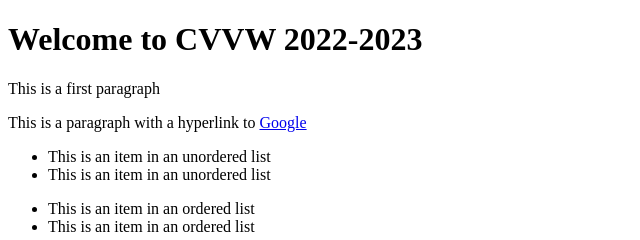
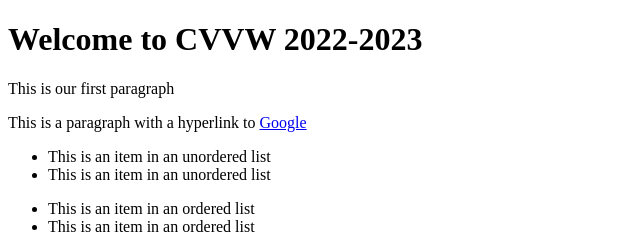
Before and after one commit to JanMoonsUGent/ExampleWebsiteEnglishHTMLCSSJS, a plain HTML site: page index.html in a window 1280 px wide. Shown: the top 240 px of the page, 0-640 px from the left. Drawn offline with Linux system fonts and the light colour scheme.

Commit message:
changed wording

```diff
--- a/index.html
+++ b/index.html
@@ -8,7 +8,7 @@
 
 <body>
 	<h1>Welcome to CVVW 2022-2023</h1>
-	<p>This is a first paragraph</p>
+	<p>This is our first paragraph</p>
 	<p>This is a paragraph with a hyperlink to <a href="https://www.google.be">Google</a></p>
 	<ul>
 		<li>This is an item in an unordered list</li>
```
